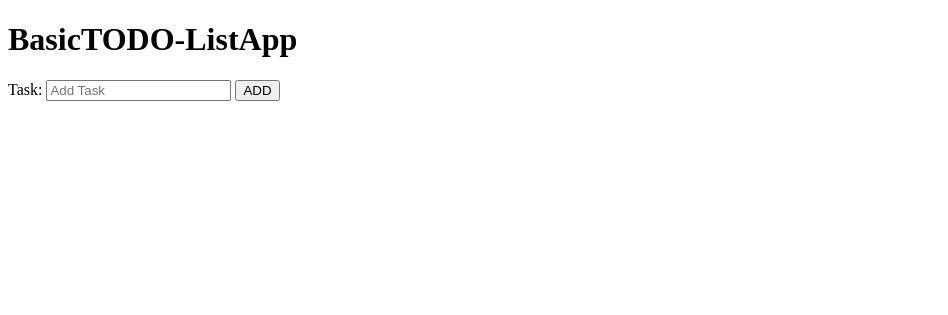
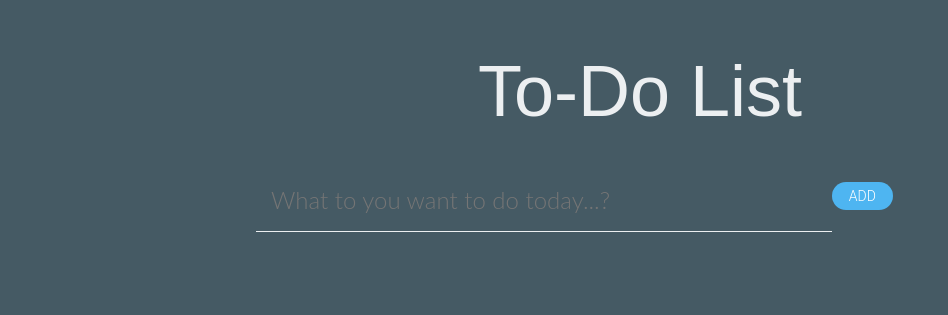
Before and after one commit to lgmohale/basic-api-app, a website: page views/index.html in a window 1280 px wide. Shown: the whole page, without its empty margins (0-948 px from the left). Drawn offline with nearby package versions, Linux system fonts and the light colour scheme; no server answers.

Commit message:
added styling, and few features

```diff
--- /dev/null
+++ b/views/assets/main.css
@@ -0,0 +1,73 @@
+body {
+  background: #455a64;
+  color: #eceff1;
+  font-family: 'Lato', sans-serif;
+  font-weight: 300;
+}
+h1 {
+  font: 72px 'Oswald', Arial, sans-serif;
+  margin: 50px 0;
+  text-align: center;
+}
+.container {
+  margin-left: auto;
+    margin-right: auto;
+    width: 60%;
+}
+input {
+  background: transparent;
+  border: none;
+  border-bottom: 1px solid #eceff1;
+  font-size: 24px;
+  height: 50px;
+  padding-bottom: 15px;
+}
+input:focus {
+  outline: 0;
+}
+a.button{
+  display: inline-block;
+  padding: 0.3em 1.2em;
+  margin: 0 0.3em 0.3em 0;
+  border-radius: 2em;
+  box-sizing: border-box;
+  text-decoration: none;
+  font-family: 'Roboto', sans-serif;
+  font-weight: 300;
+  color: #FFFFFF;
+  background-color: #4eb5f1;
+  text-align: center;
+  transition: all 0.2s;
+}
+a.button:hover{
+  background-color: #4eb5f1;
+}
+
+#par {
+  background: transparent;
+  border: none;
+  border-bottom: 1px solid #eceff1;
+  font-size: 24px;
+  height: 50px;
+  padding-bottom: 15px;
+}
+.containers{
+  margin:0 auto;
+  width: 50%;
+  padding-top: 5em;
+}
+a.button1{
+  padding: 0.3em 1.2em;
+  margin: 0.5em 0.3em 0.3em 0.5em;
+  border-radius: 2em;
+  box-sizing: border-box;
+  text-decoration: none;
+  font-family: 'Roboto', sans-serif;
+  font-weight: 300;
+  color: #FFFFFF;
+  background-color: #9b2b2b;
+  text-align: center;
+  transition: all 0.2s;
+  float: right;
+  font-size: 10px;
+}
--- a/views/index.html
+++ b/views/index.html
@@ -3,24 +3,23 @@
 <head>
     <meta charset="utf-8" />
     <meta http-equiv="X-UA-Compatible" content="IE=edge">
-    <title>To Do List</title>
+    <title>To-Do</title>
     <meta name="viewport" content="width=device-width, initial-scale=1">
-    <!-- <link rel="stylesheet" type="text/css" media="screen" href="main.css" /> -->
-    <!-- <script src="main.js"></script> -->
+    <link rel="stylesheet" href="https://maxcdn.bootstrapcdn.com/bootstrap/3.3.7/css/bootstrap.min.css">
+    <link rel="stylesheet" type="text/css" media="screen" href="assets/main.css" />
+
 </head>
 <body onload="display()">
-    <div class="container">
-        <h1>Basic<span>TODO-List</span>App</h1>
-        <form>
-            <div class="form-group">
-                <label for="name">Task:</label>
-                 <input type="name" class="form-control" id="name" placeholder="Add Task" name="name">
-                 <button onclick="add()" class="btn btn-default" >ADD</button>
-
-            </div>
-        </form>
-        <p id="tasks"></p>
-    </div>
-    <script src="main.js"></script>
+    <h1>To-Do List</h1>
+<div class="container">
+  <div class="row">
+      <input type="name" id="name" class="col-xs-8 col-sm-9" placeholder="What to you want to do today...?">
+      <a href="" onclick="add()" class="button">ADD</a>
+  </div>
+  <div class="containers">
+    <p id="tasks"></p>
+  </div>
+</div>
+<script src="main.js"></script>
 </body>
 </html>
--- a/views/main.js
+++ b/views/main.js
@@ -2,11 +2,11 @@ function display(){
     fetch('http://localhost:9090/task/show')
     .then(res => res.json())
     .then(res => res.map(user => user))
-    .then(userNames => document.getElementById("tasks").innerHTML = userNames.map(data=>`<h1>${data.name}</h1><button onclick="deleteTask('${data._id}');display()" class="btn btn-default" >DELETE</button> `).join(''));
+    .then(userNames => document.getElementById("tasks").innerHTML = userNames.map(data=>`<p id="par"> ${data.name}<a href="" onclick="deleteTask('${data._id}');display()" class="button1">DELETE</a></p>`).join(''));
     }
 
     function add(){
-        const myPost = { };
+        const myPost = {};
         myPost.name = document.getElementById("name").value;
         const options = {
         method: 'POST',
```
